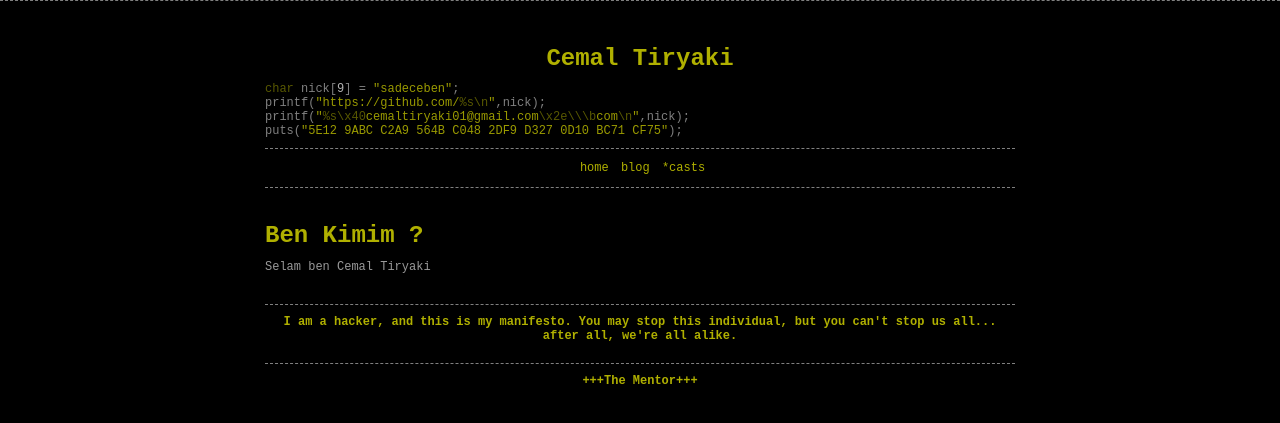
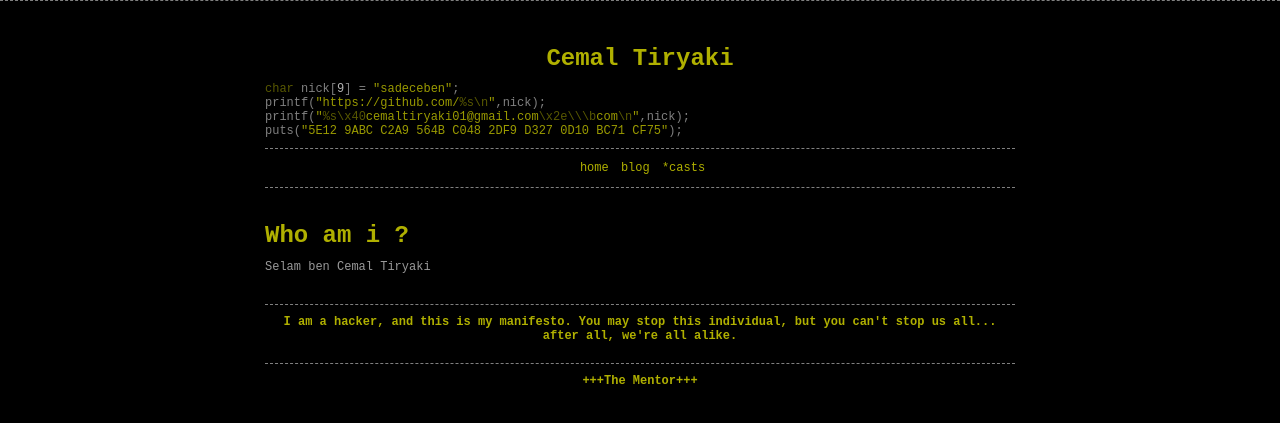
Before and after one commit to sadeceben/sadeceben.github.io, a Jekyll site: the page built from index.md, in a window 1280 px wide. Shown: the top 423 px of the page. Built offline with Jekyll 4.4.1, drawn with Linux system fonts in a browser that asks for light colours; our own code applies the rules of GitHub Pages for plain Markdown files.

Commit message:
Update index.md

```diff
--- a/index.md
+++ b/index.md
@@ -2,6 +2,6 @@
 layout: content
 ---
 
-# Ben Kimim ?
+# Who am i ?
 
 Selam ben Cemal Tiryaki
```
